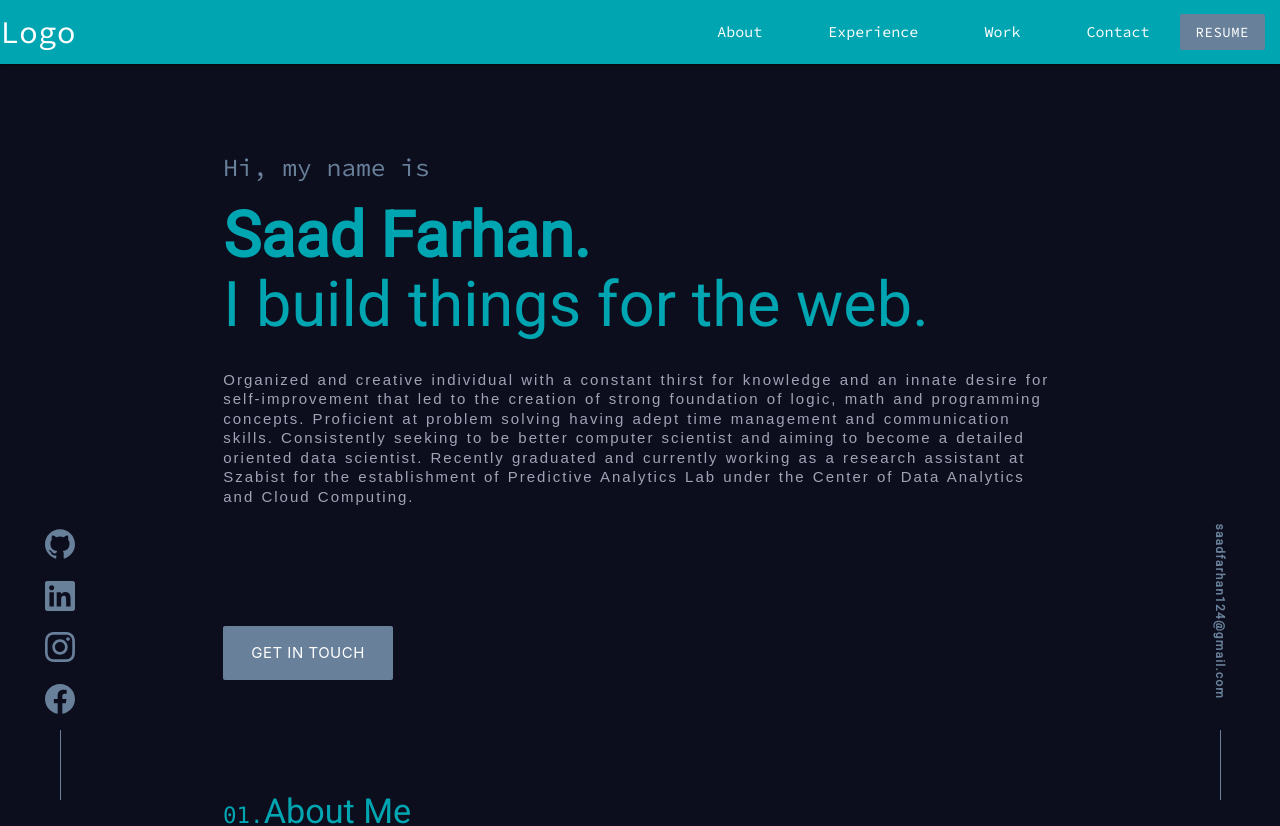
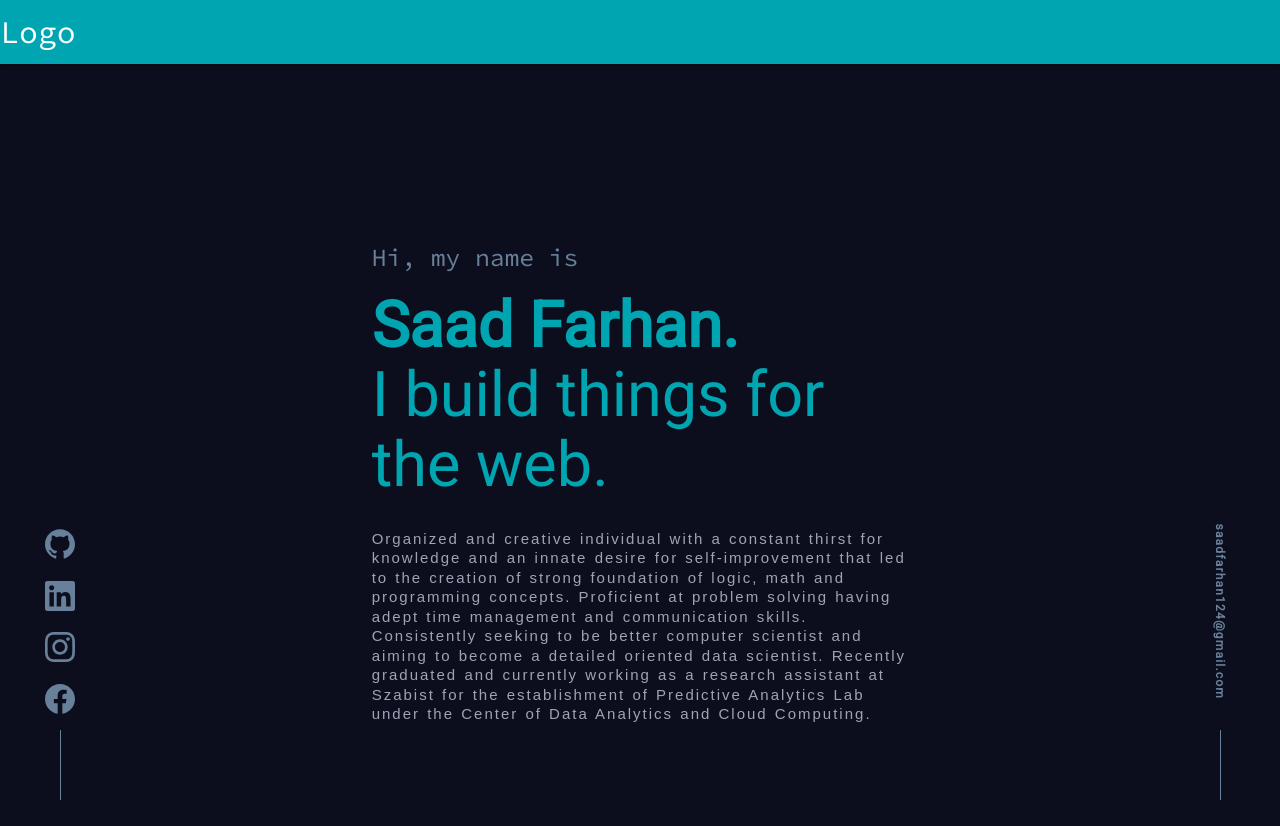
Before and after one commit to saadfarhan124/personal, a React (Create React App) app: page / in a window 1280 px wide. Shown: the top 826 px of the page. Built offline with nearby package versions, Linux system fonts and the light colour scheme.

Commit message:
added sidenavigation changed styling

```diff
--- a/package.json
+++ b/package.json
@@ -12,7 +12,8 @@
     "react": "^16.14.0",
     "react-dom": "^16.14.0",
     "react-router-dom": "^5.2.0",
-    "react-scripts": "3.4.0"
+    "react-scripts": "3.4.0",
+    "scrollreveal": "^4.0.7"
   },
   "scripts": {
     "start": "react-scripts start",
--- a/public/index.html
+++ b/public/index.html
@@ -22,6 +22,7 @@
       integrity="sha256-CSXorXvZcTkaix6Yvo6HppcZGetbYMGWSFlBw8HfCJo="
       crossorigin="anonymous"
     ></script>
+
     <!--
      Materiliaze
     -->
@@ -58,11 +59,10 @@
       To create a production bundle, use `npm run build` or `yarn build`.
     -->
     <script src="%PUBLIC_URL%/scripts/experience.js"></script>
-    <script src="https://unpkg.com/scrollreveal"></script>
 
     <script>
       $(document).ready(function() {
-        // $(".sidenav").sidenav();
+        $(".sidenav").sidenav();
         // var slideUp = {
         //   distance: "150%",
         //   origin: "top",
--- a/src/App.css
+++ b/src/App.css
@@ -33,3 +33,7 @@ body {
   left: 0;
   right: 0;
 }
+
+html.sr .load-hidden {
+  visibility: hidden;
+}
--- a/src/App.js
+++ b/src/App.js
@@ -1,4 +1,4 @@
-import React from "react";
+import React, {useEffect} from "react";
 import "./App.css";
 import {Navbar} from "./components/Navbar/Navbar.component";
 import { Landing } from "./components/Landing/Landing.component";
@@ -11,6 +11,10 @@ import { Contact } from "./components/Contact/Contact.component";
 import Experience from "./components/Experience/Experience.component";
 
 function App() {
+  useEffect(()=>{
+    // var elems = document.querySelectorAll('.sidenav');
+    // var instances = M.Sidenav.init(elems, []);
+  })
   return (
     <div className="App">
       <Navbar />
--- a/src/components/About/About.component.jsx
+++ b/src/components/About/About.component.jsx
@@ -3,6 +3,8 @@ import "./About.scss";
 
 export const About = () => (
   <section className="container" id="about">
+
+    <div className="container">
       <div className="row">
         <div className="col s12 btn-get-in-touch-col">
             <a
@@ -14,13 +16,12 @@ export const About = () => (
         </div>
       </div>
       <div className="row">
-      <div className="col s3">
+        <div className="col s12">
           <h4 className="heading hvr-underline-from-center" style={{display:'inline-block'}}>
             <code className="section-number ">01.</code>About Me
           </h4>
         </div>
       </div>
-
       <div className="row">
         <div className="col s8">
           <p>
@@ -58,6 +59,7 @@ export const About = () => (
           </div>
         </div>
       </div>
+    </div>
     <div className="row">
       <div className="col s6"></div>
     </div>
--- a/src/components/Landing/Landing.component.jsx
+++ b/src/components/Landing/Landing.component.jsx
@@ -8,6 +8,7 @@ export const Landing = () => {
   });
   return(
     <section className="container">
+      <div className="container">
     <div className="row">
       <div className="col s12">
         <h5 className="left-align blue-tint greeting">Hi, my name is</h5>
@@ -42,6 +43,7 @@ export const Landing = () => {
 
 
 
+    </div>
   </section>
 
   )
--- a/src/components/LeftPane/LeftPane.component.jsx
+++ b/src/components/LeftPane/LeftPane.component.jsx
@@ -3,7 +3,7 @@ import "./LeftPane.scss";
 
 
 export const LeftPane = () => (
-  <div className="leftPane">
+  <div className="leftPane hide-on-small-only">
     <ul className="socials">
       <li>
         {/* github */}
--- a/src/components/LeftPane/LeftPane.scss
+++ b/src/components/LeftPane/LeftPane.scss
@@ -10,11 +10,11 @@
   color: $primary-color;
 }
 
-@media screen and (max-width: 1024px) {
-  .leftPane{
-    display: none;
-  }
-}
+// @media screen and (max-width: 1024px) {
+//   .leftPane{
+//     display: none;
+//   }
+// }
 
 .socials {
   display: flex;
--- a/src/components/Navbar/Navbar.component.jsx
+++ b/src/components/Navbar/Navbar.component.jsx
@@ -1,7 +1,7 @@
 import React, {useState, useEffect} from "react";
 import "./Navbar.scss";
 
-
+import ScrollReveal from 'scrollreveal';
 
 export const Navbar = () => {
   const [slide, setSlide] = useState(0);
@@ -27,8 +27,27 @@ export const Navbar = () => {
     });
   }
 
+  const reveal = (item) =>{
+    ScrollReveal().reveal(item, {
+      distance: '150%',
+      origin: 'top',
+      opacity: null
+    });
+    // item.style = {display:"block"};
+
+  }
+
   useEffect(() =>{
     window.addEventListener("scroll", handleScroll);
+
+    let navigationItems = document.getElementsByClassName("nav-item")
+    for(let key in navigationItems){
+      let timeDelay = 40;
+      // setTimeout(() => {
+      //   reveal(navigationItems[key]);
+      // }, timeDelay*(key+1))
+
+    }
   });
 
 
@@ -50,27 +69,27 @@ export const Navbar = () => {
           <i className="material-icons">menu</i>
         </a>
         <ul className="right hide-on-med-and-down">
-          <li>
+          <li  className="nav-item load-hidden">
             <a onClick={() => scroll("about")}>
               <code>01.</code> About
             </a>
           </li>
-          <li>
+          <li className="nav-item load-hidden">
             <a onClick={() => scroll("experience")}>
               <code>02.</code> Experience
             </a>
           </li>
-          <li>
+          <li className="nav-item load-hidden">
             <a href="sass.html">
               <code>03.</code> Work
             </a>
           </li>
-          <li>
+          <li className="nav-item load-hidden">
             <a onClick={() => scroll("contact")}>
               <code>04.</code> Contact
             </a>
           </li>
-          <li>
+          <li className="nav-item load-hidden">
             <a className="waves-effect waves-light btn btn-resume">
               Resume
             </a>
```
Also changed, not shown: 1 other file (tests, documents, lock files or other folders). Lines whose indentation alone changed are shown as unchanged.
